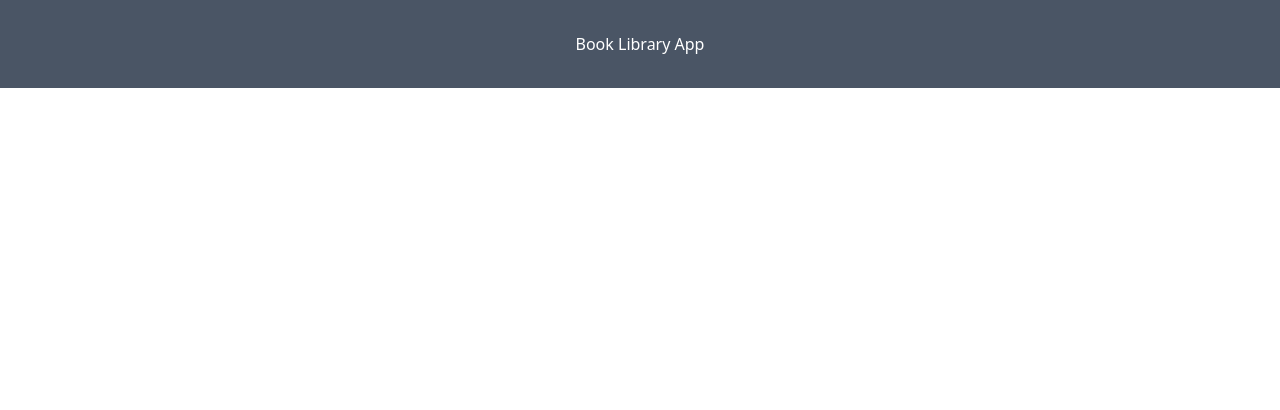
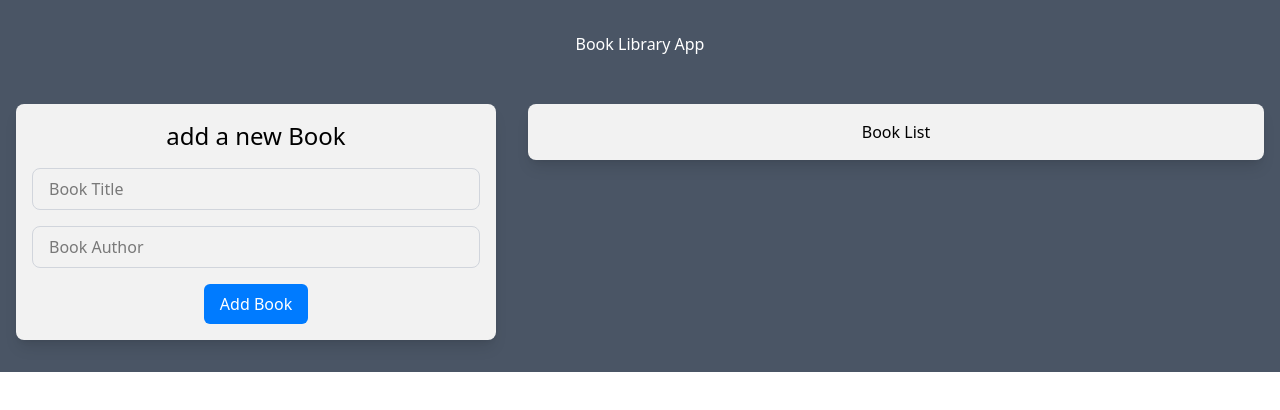
Before and after one commit to mkrtchyantigran/BooksLibrary-React-Redux, a React (Vite) app in the folder frontend/: page / in a window 1280 px wide. Shown: the top 410 px of the page. Built offline with nearby package versions, Linux system fonts and the light colour scheme.

Commit message:
moved app and created from component with local state

```diff
--- a/frontend/src/components/app/App.jsx
+++ b/frontend/src/components/app/App.jsx
@@ -1,13 +1,23 @@
-
-
+import Header from "../header/Header.jsx";
+import Form from "../form/Form.jsx";
+import Filter from "../filter/Filter.jsx";
+import List from "../list/List.jsx";
 function App() {
 
 
   return (
-   <div className="flex flex-col items-center justify-center text-center bg-gray-600 dark:bg-[#112d49]">
-       <header className="bg-gray-600 dark:bg-[#0a1a2d] text-white w-full mb4">
-        <h1 className="text-4x1 my-8">Book Library App</h1>
-    </header>
+   <div className="flex flex-col items-center justify-center text-center bg-gray-600 dark-bg [#112d49]">
+       <Header />
+
+      <main className=" container flex justify-between w-full mb-4">
+        <div className="flex  flex-1 basis-2/5 mx-auto">
+          <Form/>
+        </div>
+        <div className="flex flex-col flex-1 basis-3/5">
+          {/* <Filter /> */}
+          <List />
+        </div>
+      </main>
    </div>
   )
 }
--- /dev/null
+++ b/frontend/src/components/filter/Filter.jsx
@@ -0,0 +1,11 @@
+
+
+const Filter = () => {
+  return (
+    <div>
+      <h2>Filters</h2>
+    </div>
+  )
+}
+
+export default Filter
--- /dev/null
+++ b/frontend/src/components/form/Form.jsx
@@ -0,0 +1,47 @@
+import { useState } from 'react';
+
+const Form = () => {
+  const [title, setTitle] = useState('')
+  const [author, setAuthor] = useState('')
+
+
+  const handleSubmit = (e) => {
+    e.preventDefault()
+
+    if(title && author) {
+      setTitle('')
+      setAuthor('')
+    }
+
+  }
+  return (
+    <div className="w-full p-4 m-4 bg-[#f2f2f2] rounded-lg shadow-lg">
+      <h2 className='mb-4 text-2xl'>add a new Book</h2>
+      <form onSubmit={handleSubmit}>
+          <input
+            type="text"
+            value={title}
+            onChange={(e) => setTitle(e.target.value)}
+            className='w-full px-4 py-2 mb-4 border border-gray-300 rounded-lg'
+            placeholder='Book Title'
+          />
+
+          <input
+            type="text"
+            value={author}
+            onChange={(e) => setAuthor(e.target.value)}
+            className='w-full px-4 py-2 mb-4 border border-gray-300 rounded-lg'
+            placeholder='Book Author'
+          />
+
+        <button
+          className="bg-[#007bff] text-white py-2 px-4 rounded-md cursor-pointer  hover:bg-[#0056b3] transition-colors"
+        >
+          Add Book
+        </button>
+      </form>
+    </div>
+  )
+}
+
+export default Form
--- a/frontend/src/components/header/Header.jsx
+++ b/frontend/src/components/header/Header.jsx
@@ -1,9 +1,11 @@
 
 
-export default Header = () => {
+const Header = () => {
   return (
-    <header className="bg-gray-600 dark:bg-[#0a1a2d] text-white w-full mb4">
+    <header className="bg-gray-600 dark-bg [#0a1a2d] text-white w-full mb4">
         <h1 className="text-4x1 my-8">Book Library App</h1>
     </header>
   )
 }
+
+export default Header
--- /dev/null
+++ b/frontend/src/components/list-item/ListItem.jsx
@@ -0,0 +1,9 @@
+
+
+const ListItem = () => {
+  return (
+    <div></div>
+  )
+}
+
+export default ListItem
--- /dev/null
+++ b/frontend/src/components/list/List.jsx
@@ -0,0 +1,11 @@
+import ListItem from "../list-item/ListItem"
+
+const List = () => {
+  return (
+    <div className="p-4 m-4 bg-[#f2f2f2] rounded-lg shadow-lg">
+      <h2>Book List</h2>
+    </div>
+  )
+}
+
+export default List
```
